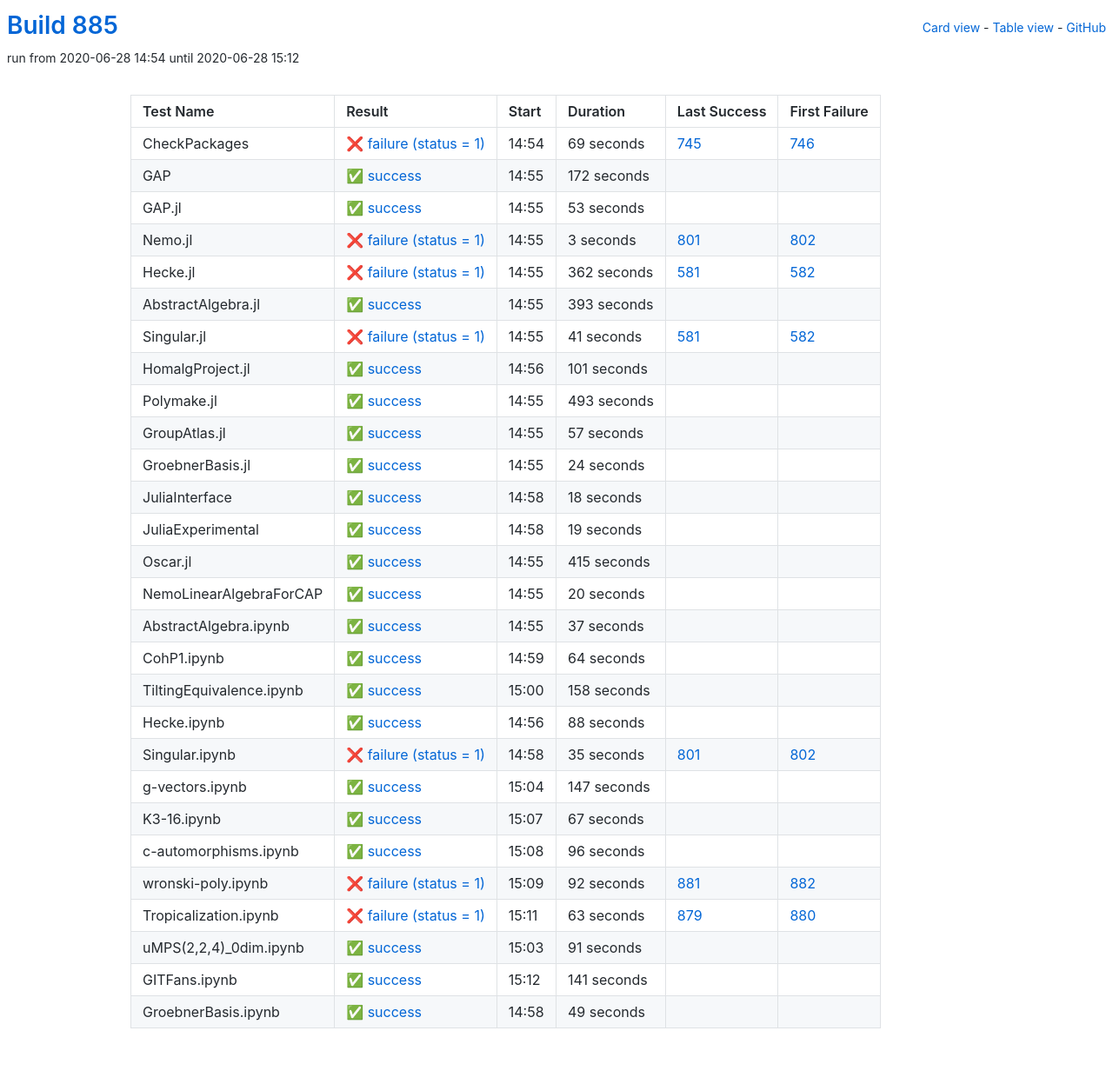
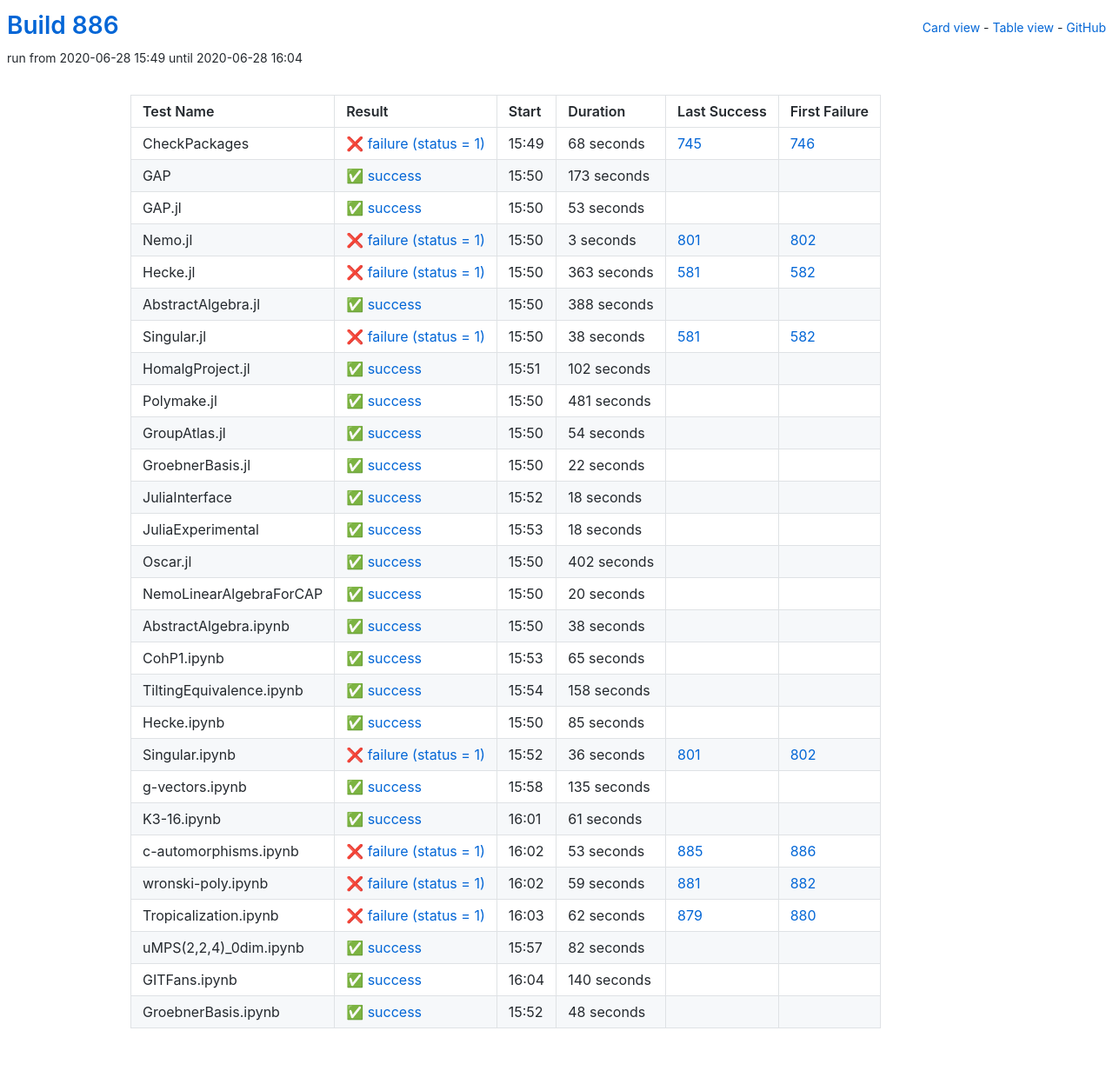
Before and after one commit to oscar-system/oscar-ci-status-1.4, a Jekyll site: the page built from table.html, in a window 1280 px wide. Shown: the whole page at 87% size. Built offline with Jekyll 4.4.1, drawn with Linux system fonts in a browser that asks for light colours.

Commit message:
Build #886

```diff
--- a/_data/ci.yml
+++ b/_data/ci.yml
@@ -1,6 +1,6 @@
 ---
-build: 885
-build_url: https://oscarci.mathematik.uni-kl.de/job/oscar-julia-1.4/885/
+build: 886
+build_url: https://oscarci.mathematik.uni-kl.de/job/oscar-julia-1.4/886/
 job: oscar-julia-1.4
 organization: oscar-system
 repo: oscar-ci-status-1.4
@@ -8,32 +8,32 @@ repourl: https://github.com/oscar-system/oscar-ci-status-1.4
 tests:
 - name: CheckPackages
   id: checkpackages
-  log: https://oscarci.mathematik.uni-kl.de/job/oscar-julia-1.4/885/artifact/logs/build-885/CheckPackages.log
-  start: 2020-06-28 14:54
+  log: https://oscarci.mathematik.uni-kl.de/job/oscar-julia-1.4/886/artifact/logs/build-886/CheckPackages.log
+  start: 2020-06-28 15:49
   success: false
   exitcode: 1
   status: failure
-  duration: 69
+  duration: 68
   last_success: 745
   last_success_url: https://oscarci.mathematik.uni-kl.de/job/oscar-julia-1.4/745/
   first_failure: 746
   first_failure_url: https://oscarci.mathematik.uni-kl.de/job/oscar-julia-1.4/746/
 - name: GAP
   id: gap
-  log: https://oscarci.mathematik.uni-kl.de/job/oscar-julia-1.4/885/artifact/logs/build-885/GAP.log
-  start: 2020-06-28 14:55
+  log: https://oscarci.mathematik.uni-kl.de/job/oscar-julia-1.4/886/artifact/logs/build-886/GAP.log
+  start: 2020-06-28 15:50
   success: true
   exitcode: 0
   status: success
-  duration: 172
+  duration: 173
   last_success: false
   last_success_url:
   first_failure: false
   first_failure_url:
 - name: GAP.jl
   id: gap-jl
-  log: https://oscarci.mathematik.uni-kl.de/job/oscar-julia-1.4/885/artifact/logs/build-885/GAP.jl.log
-  start: 2020-06-28 14:55
+  log: https://oscarci.mathematik.uni-kl.de/job/oscar-julia-1.4/886/artifact/logs/build-886/GAP.jl.log
+  start: 2020-06-28 15:50
   success: true
   exitcode: 0
   status: success
@@ -44,8 +44,8 @@ tests:
   first_failure_url:
 - name: Nemo.jl
   id: nemo-jl
-  log: https://oscarci.mathematik.uni-kl.de/job/oscar-julia-1.4/885/artifact/logs/build-885/Nemo.jl.log
-  start: 2020-06-28 14:55
+  log: https://oscarci.mathematik.uni-kl.de/job/oscar-julia-1.4/886/artifact/logs/build-886/Nemo.jl.log
+  start: 2020-06-28 15:50
   success: false
   exitcode: 1
   status: failure
@@ -56,92 +56,92 @@ tests:
   first_failure_url: https://oscarci.mathematik.uni-kl.de/job/oscar-julia-1.4/802/
 - name: Hecke.jl
   id: hecke-jl
-  log: https://oscarci.mathematik.uni-kl.de/job/oscar-julia-1.4/885/artifact/logs/build-885/Hecke.jl.log
-  start: 2020-06-28 14:55
+  log: https://oscarci.mathematik.uni-kl.de/job/oscar-julia-1.4/886/artifact/logs/build-886/Hecke.jl.log
+  start: 2020-06-28 15:50
   success: false
   exitcode: 1
   status: failure
-  duration: 362
+  duration: 363
   last_success: 581
   last_success_url: https://oscarci.mathematik.uni-kl.de/job/oscar-julia-1.4/581/
   first_failure: 582
   first_failure_url: https://oscarci.mathematik.uni-kl.de/job/oscar-julia-1.4/582/
 - name: AbstractAlgebra.jl
   id: abstractalgebra-jl
-  log: https://oscarci.mathematik.uni-kl.de/job/oscar-julia-1.4/885/artifact/logs/build-885/AbstractAlgebra.jl.log
-  start: 2020-06-28 14:55
+  log: https://oscarci.mathematik.uni-kl.de/job/oscar-julia-1.4/886/artifact/logs/build-886/AbstractAlgebra.jl.log
+  start: 2020-06-28 15:50
   success: true
   exitcode: 0
   status: success
-  duration: 393
+  duration: 388
   last_success: false
   last_success_url:
   first_failure: false
   first_failure_url:
 - name: Singular.jl
   id: singular-jl
-  log: https://oscarci.mathematik.uni-kl.de/job/oscar-julia-1.4/885/artifact/logs/build-885/Singular.jl.log
-  start: 2020-06-28 14:55
+  log: https://oscarci.mathematik.uni-kl.de/job/oscar-julia-1.4/886/artifact/logs/build-886/Singular.jl.log
+  start: 2020-06-28 15:50
   success: false
   exitcode: 1
   status: failure
-  duration: 41
+  duration: 38
   last_success: 581
   last_success_url: https://oscarci.mathematik.uni-kl.de/job/oscar-julia-1.4/581/
   first_failure: 582
   first_failure_url: https://oscarci.mathematik.uni-kl.de/job/oscar-julia-1.4/582/
 - name: HomalgProject.jl
   id: homalgproject-jl
-  log: https://oscarci.mathematik.uni-kl.de/job/oscar-julia-1.4/885/artifact/logs/build-885/HomalgProject.jl.log
-  start: 2020-06-28 14:56
+  log: https://oscarci.mathematik.uni-kl.de/job/oscar-julia-1.4/886/artifact/logs/build-886/HomalgProject.jl.log
+  start: 2020-06-28 15:51
   success: true
   exitcode: 0
   status: success
-  duration: 101
+  duration: 102
   last_success: false
   last_success_url:
   first_failure: false
   first_failure_url:
 - name: Polymake.jl
   id: polymake-jl
-  log: https://oscarci.mathematik.uni-kl.de/job/oscar-julia-1.4/885/artifact/logs/build-885/Polymake.jl.log
-  start: 2020-06-28 14:55
+  log: https://oscarci.mathematik.uni-kl.de/job/oscar-julia-1.4/886/artifact/logs/build-886/Polymake.jl.log
+  start: 2020-06-28 15:50
   success: true
   exitcode: 0
   status: success
-  duration: 493
+  duration: 481
   last_success: false
   last_success_url:
   first_failure: false
   first_failure_url:
 - name: GroupAtlas.jl
   id: groupatlas-jl
-  log: https://oscarci.mathematik.uni-kl.de/job/oscar-julia-1.4/885/artifact/logs/build-885/GroupAtlas.jl.log
-  start: 2020-06-28 14:55
+  log: https://oscarci.mathematik.uni-kl.de/job/oscar-julia-1.4/886/artifact/logs/build-886/GroupAtlas.jl.log
+  start: 2020-06-28 15:50
   success: true
   exitcode: 0
   status: success
-  duration: 57
+  duration: 54
   last_success: false
   last_success_url:
   first_failure: false
   first_failure_url:
 - name: GroebnerBasis.jl
   id: groebnerbasis-jl
-  log: https://oscarci.mathematik.uni-kl.de/job/oscar-julia-1.4/885/artifact/logs/build-885/GroebnerBasis.jl.log
-  start: 2020-06-28 14:55
+  log: https://oscarci.mathematik.uni-kl.de/job/oscar-julia-1.4/886/artifact/logs/build-886/GroebnerBasis.jl.log
+  start: 2020-06-28 15:50
   success: true
   exitcode: 0
   status: success
-  duration: 24
+  duration: 22
   last_success: false
   last_success_url:
   first_failure: false
   first_failure_url:
 - name: JuliaInterface
   id: juliainterface
-  log: https://oscarci.mathematik.uni-kl.de/job/oscar-julia-1.4/885/artifact/logs/build-885/JuliaInterface.log
-  start: 2020-06-28 14:58
+  log: https://oscarci.mathematik.uni-kl.de/job/oscar-julia-1.4/886/artifact/logs/build-886/JuliaInterface.log
+  start: 2020-06-28 15:52
   success: true
   exitcode: 0
   status: success
@@ -152,32 +152,32 @@ tests:
   first_failure_url:
 - name: JuliaExperimental
   id: juliaexperimental
-  log: https://oscarci.mathematik.uni-kl.de/job/oscar-julia-1.4/885/artifact/logs/build-885/JuliaExperimental.log
-  start: 2020-06-28 14:58
+  log: https://oscarci.mathematik.uni-kl.de/job/oscar-julia-1.4/886/artifact/logs/build-886/JuliaExperimental.log
+  start: 2020-06-28 15:53
   success: true
   exitcode: 0
   status: success
-  duration: 19
+  duration: 18
   last_success: false
   last_success_url:
   first_failure: false
   first_failure_url:
 - name: Oscar.jl
   id: oscar-jl
-  log: https://oscarci.mathematik.uni-kl.de/job/oscar-julia-1.4/885/artifact/logs/build-885/Oscar.jl.log
-  start: 2020-06-28 14:55
+  log: https://oscarci.mathematik.uni-kl.de/job/oscar-julia-1.4/886/artifact/logs/build-886/Oscar.jl.log
+  start: 2020-06-28 15:50
   success: true
   exitcode: 0
   status: success
-  duration: 415
+  duration: 402
   last_success: false
   last_success_url:
   first_failure: false
   first_failure_url:
 - name: NemoLinearAlgebraForCAP
   id: nemolinearalgebraforcap
-  log: https://oscarci.mathematik.uni-kl.de/job/oscar-julia-1.4/885/artifact/logs/build-885/NemoLinearAlgebraForCAP.log
-  start: 2020-06-28 14:55
+  log: https://oscarci.mathematik.uni-kl.de/job/oscar-julia-1.4/886/artifact/logs/build-886/NemoLinearAlgebraForCAP.log
+  start: 2020-06-28 15:50
   success: true
   exitcode: 0
   status: success
@@ -188,32 +188,32 @@ tests:
   first_failure_url:
 - name: AbstractAlgebra.ipynb
   id: abstractalgebra-ipynb
-  log: https://oscarci.mathematik.uni-kl.de/job/oscar-julia-1.4/885/artifact/logs/build-885/AbstractAlgebra.ipynb.log
-  start: 2020-06-28 14:55
+  log: https://oscarci.mathematik.uni-kl.de/job/oscar-julia-1.4/886/artifact/logs/build-886/AbstractAlgebra.ipynb.log
+  start: 2020-06-28 15:50
   success: true
   exitcode: 0
   status: success
-  duration: 37
+  duration: 38
   last_success: false
   last_success_url:
   first_failure: false
   first_failure_url:
 - name: CohP1.ipynb
   id: cohp1-ipynb
-  log: https://oscarci.mathematik.uni-kl.de/job/oscar-julia-1.4/885/artifact/logs/build-885/CohP1.ipynb.log
-  start: 2020-06-28 14:59
+  log: https://oscarci.mathematik.uni-kl.de/job/oscar-julia-1.4/886/artifact/logs/build-886/CohP1.ipynb.log
+  start: 2020-06-28 15:53
   success: true
   exitcode: 0
   status: success
-  duration: 64
+  duration: 65
   last_success: false
   last_success_url:
   first_failure: false
   first_failure_url:
 - name: TiltingEquivalence.ipynb
   id: tiltingequivalence-ipynb
-  log: https://oscarci.mathematik.uni-kl.de/job/oscar-julia-1.4/885/artifact/logs/build-885/TiltingEquivalence.ipynb.log
-  start: 2020-06-28 15:00
+  log: https://oscarci.mathematik.uni-kl.de/job/oscar-julia-1.4/886/artifact/logs/build-886/TiltingEquivalence.ipynb.log
+  start: 2020-06-28 15:54
   success: true
   exitcode: 0
   status: success
@@ -224,120 +224,120 @@ tests:
   first_failure_url:
 - name: Hecke.ipynb
   id: hecke-ipynb
-  log: https://oscarci.mathematik.uni-kl.de/job/oscar-julia-1.4/885/artifact/logs/build-885/Hecke.ipynb.log
-  start: 2020-06-28 14:56
+  log: https://oscarci.mathematik.uni-kl.de/job/oscar-julia-1.4/886/artifact/logs/build-886/Hecke.ipynb.log
+  start: 2020-06-28 15:50
   success: true
   exitcode: 0
   status: success
-  duration: 88
+  duration: 85
   last_success: false
   last_success_url:
   first_failure: false
   first_failure_url:
 - name: Singular.ipynb
   id: singular-ipynb
-  log: https://oscarci.mathematik.uni-kl.de/job/oscar-julia-1.4/885/artifact/logs/build-885/Singular.ipynb.log
-  start: 2020-06-28 14:58
+  log: https://oscarci.mathematik.uni-kl.de/job/oscar-julia-1.4/886/artifact/logs/build-886/Singular.ipynb.log
+  start: 2020-06-28 15:52
   success: false
   exitcode: 1
   status: failure
-  duration: 35
+  duration: 36
   last_success: 801
   last_success_url: https://oscarci.mathematik.uni-kl.de/job/oscar-julia-1.4/801/
   first_failure: 802
   first_failure_url: https://oscarci.mathematik.uni-kl.de/job/oscar-julia-1.4/802/
 - name: g-vectors.ipynb
   id: g-vectors-ipynb
-  log: https://oscarci.mathematik.uni-kl.de/job/oscar-julia-1.4/885/artifact/logs/build-885/g-vectors.ipynb.log
-  start: 2020-06-28 15:04
+  log: https://oscarci.mathematik.uni-kl.de/job/oscar-julia-1.4/886/artifact/logs/build-886/g-vectors.ipynb.log
+  start: 2020-06-28 15:58
   success: true
   exitcode: 0
   status: success
-  duration: 147
+  duration: 135
   last_success: false
   last_success_url:
   first_failure: false
   first_failure_url:
 - name: K3-16.ipynb
   id: k3-16-ipynb
-  log: https://oscarci.mathematik.uni-kl.de/job/oscar-julia-1.4/885/artifact/logs/build-885/K3-16.ipynb.log
-  start: 2020-06-28 15:07
+  log: https://oscarci.mathematik.uni-kl.de/job/oscar-julia-1.4/886/artifact/logs/build-886/K3-16.ipynb.log
+  start: 2020-06-28 16:01
   success: true
   exitcode: 0
   status: success
-  duration: 67
+  duration: 61
   last_success: false
   last_success_url:
   first_failure: false
   first_failure_url:
 - name: c-automorphisms.ipynb
   id: c-automorphisms-ipynb
-  log: https://oscarci.mathematik.uni-kl.de/job/oscar-julia-1.4/885/artifact/logs/build-885/c-automorphisms.ipynb.log
-  start: 2020-06-28 15:08
-  success: true
-  exitcode: 0
-  status: success
-  duration: 96
-  last_success: false
-  last_success_url:
-  first_failure: false
-  first_failure_url:
-- name: wronski-poly.ipynb
-  id: wronski-poly-ipynb
-  log: https://oscarci.mathematik.uni-kl.de/job/oscar-julia-1.4/885/artifact/logs/build-885/wronski-poly.ipynb.log
-  start: 2020-06-28 15:09
+  log: https://oscarci.mathematik.uni-kl.de/job/oscar-julia-1.4/886/artifact/logs/build-886/c-automorphisms.ipynb.log
+  start: 2020-06-28 16:02
   success: false
   exitcode: 1
   status: failure
-  duration: 92
+  duration: 53
+  last_success: 885
+  last_success_url: https://oscarci.mathematik.uni-kl.de/job/oscar-julia-1.4/885/
+  first_failure: 886
+  first_failure_url: https://oscarci.mathematik.uni-kl.de/job/oscar-julia-1.4/886/
+- name: wronski-poly.ipynb
+  id: wronski-poly-ipynb
+  log: https://oscarci.mathematik.uni-kl.de/job/oscar-julia-1.4/886/artifact/logs/build-886/wronski-poly.ipynb.log
+  start: 2020-06-28 16:02
+  success: false
+  exitcode: 1
+  status: failure
+  duration: 59
   last_success: 881
   last_success_url: https://oscarci.mathematik.uni-kl.de/job/oscar-julia-1.4/881/
   first_failure: 882
   first_failure_url: https://oscarci.mathematik.uni-kl.de/job/oscar-julia-1.4/882/
 - name: Tropicalization.ipynb
   id: tropicalization-ipynb
-  log: https://oscarci.mathematik.uni-kl.de/job/oscar-julia-1.4/885/artifact/logs/build-885/Tropicalization.ipynb.log
-  start: 2020-06-28 15:11
+  log: https://oscarci.mathematik.uni-kl.de/job/oscar-julia-1.4/886/artifact/logs/build-886/Tropicalization.ipynb.log
+  start: 2020-06-28 16:03
   success: false
   exitcode: 1
   status: failure
-  duration: 63
+  duration: 62
   last_success: 879
   last_success_url: https://oscarci.mathematik.uni-kl.de/job/oscar-julia-1.4/879/
   first_failure: 880
   first_failure_url: https://oscarci.mathematik.uni-kl.de/job/oscar-julia-1.4/880/
 - name: uMPS(2,2,4)_0dim.ipynb
   id: umps-2-2-4-0dim-ipynb
-  log: https://oscarci.mathematik.uni-kl.de/job/oscar-julia-1.4/885/artifact/logs/build-885/uMPS-2-2-4-_0dim.ipynb.log
-  start: 2020-06-28 15:03
+  log: https://oscarci.mathematik.uni-kl.de/job/oscar-julia-1.4/886/artifact/logs/build-886/uMPS-2-2-4-_0dim.ipynb.log
+  start: 2020-06-28 15:57
   success: true
   exitcode: 0
   status: success
-  duration: 91
+  duration: 82
   last_success: false
   last_success_url:
   first_failure: false
   first_failure_url:
 - name: GITFans.ipynb
   id: gitfans-ipynb
-  log: https://oscarci.mathematik.uni-kl.de/job/oscar-julia-1.4/885/artifact/logs/build-885/GITFans.ipynb.log
-  start: 2020-06-28 15:12
+  log: https://oscarci.mathematik.uni-kl.de/job/oscar-julia-1.4/886/artifact/logs/build-886/GITFans.ipynb.log
+  start: 2020-06-28 16:04
   success: true
   exitcode: 0
   status: success
-  duration: 141
+  duration: 140
   last_success: false
   last_success_url:
   first_failure: false
   first_failure_url:
 - name: GroebnerBasis.ipynb
   id: groebnerbasis-ipynb
-  log: https://oscarci.mathematik.uni-kl.de/job/oscar-julia-1.4/885/artifact/logs/build-885/GroebnerBasis.ipynb.log
-  start: 2020-06-28 14:58
+  log: https://oscarci.mathematik.uni-kl.de/job/oscar-julia-1.4/886/artifact/logs/build-886/GroebnerBasis.ipynb.log
+  start: 2020-06-28 15:52
   success: true
   exitcode: 0
   status: success
-  duration: 49
+  duration: 48
   last_success: false
   last_success_url:
   first_failure: false
```
Also changed, not shown: README.md.
